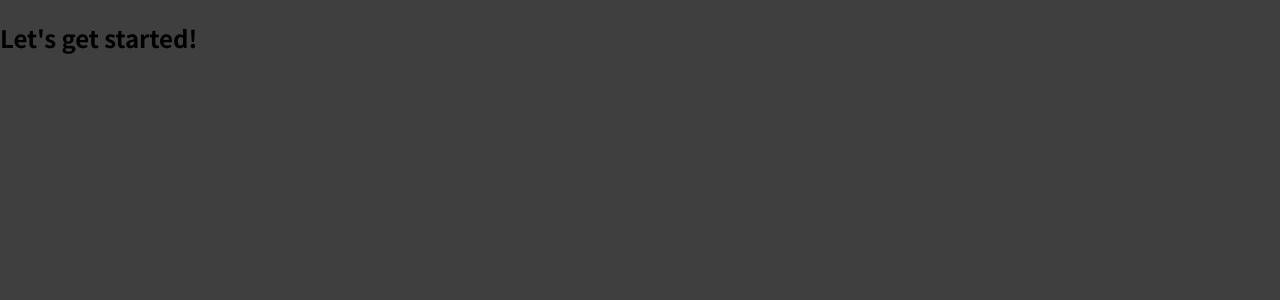
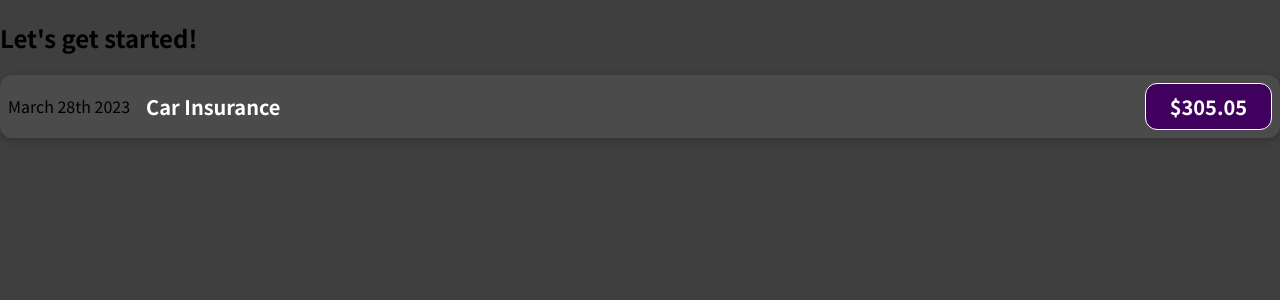
Before and after one commit to FabianDutraSilva/expenseTracker, a JavaScript app: page / in a window 1280 px wide. Shown: the top 300 px of the page. Built offline with nearby package versions, Linux system fonts and the light colour scheme.

Commit message:
ExpTracker: add first component & style

```diff
--- a/src/App.js
+++ b/src/App.js
@@ -1,7 +1,10 @@
+import ExpenseItem from "./components/ExpenseItem";
+
 function App() {
   return (
     <div>
       <h2>Let's get started!</h2>
+      <ExpenseItem></ExpenseItem>
     </div>
   );
 }
--- /dev/null
+++ b/src/components/ExpenseItem.js
@@ -0,0 +1,15 @@
+import './expense-item.css';
+
+function ExpenseItem() {
+  return (
+    <div className="expense-item">
+      <div>March 28th 2023</div>
+      <div className="expense-item__description">
+        <h2>Car Insurance</h2>
+        <div className='expense-item__price'>$305.05</div>
+      </div>
+    </div>
+  );
+}
+
+export default ExpenseItem;
--- /dev/null
+++ b/src/components/expense-item.css
@@ -0,0 +1,56 @@
+.expense-item {
+  display: flex;
+  justify-content: space-between;
+  align-items: center;
+  box-shadow: 0 2px 8px rgba(0, 0, 0, 0.25);
+  padding: 0.5rem;
+  margin: 1rem 0;
+  border-radius: 12px;
+  background-color: #4b4b4b;
+}
+
+.expense-item__description {
+  display: flex;
+  flex-direction: column;
+  gap: 1rem;
+  align-items: flex-end;
+  flex-flow: column-reverse;
+  justify-content: flex-start;
+  flex: 1;
+}
+
+.expense-item h2 {
+  color: #3a3a3a;
+  font-size: 1rem;
+  flex: 1;
+  margin: 0 1rem;
+  color: white;
+}
+
+.expense-item__price {
+  font-size: 1rem;
+  font-weight: bold;
+  color: white;
+  background-color: #40005d;
+  border: 1px solid white;
+  padding: 0.5rem;
+  border-radius: 12px;
+}
+
+@media (min-width: 580px) {
+  .expense-item__description {
+    flex-direction: row;
+    align-items: center;
+    justify-content: flex-start;
+    flex: 1;
+  }
+
+  .expense-item__description h2 {
+    font-size: 1.25rem;
+  }
+
+  .expense-item__price {
+    font-size: 1.25rem;
+    padding: 0.5rem 1.5rem;
+  }
+}
```
